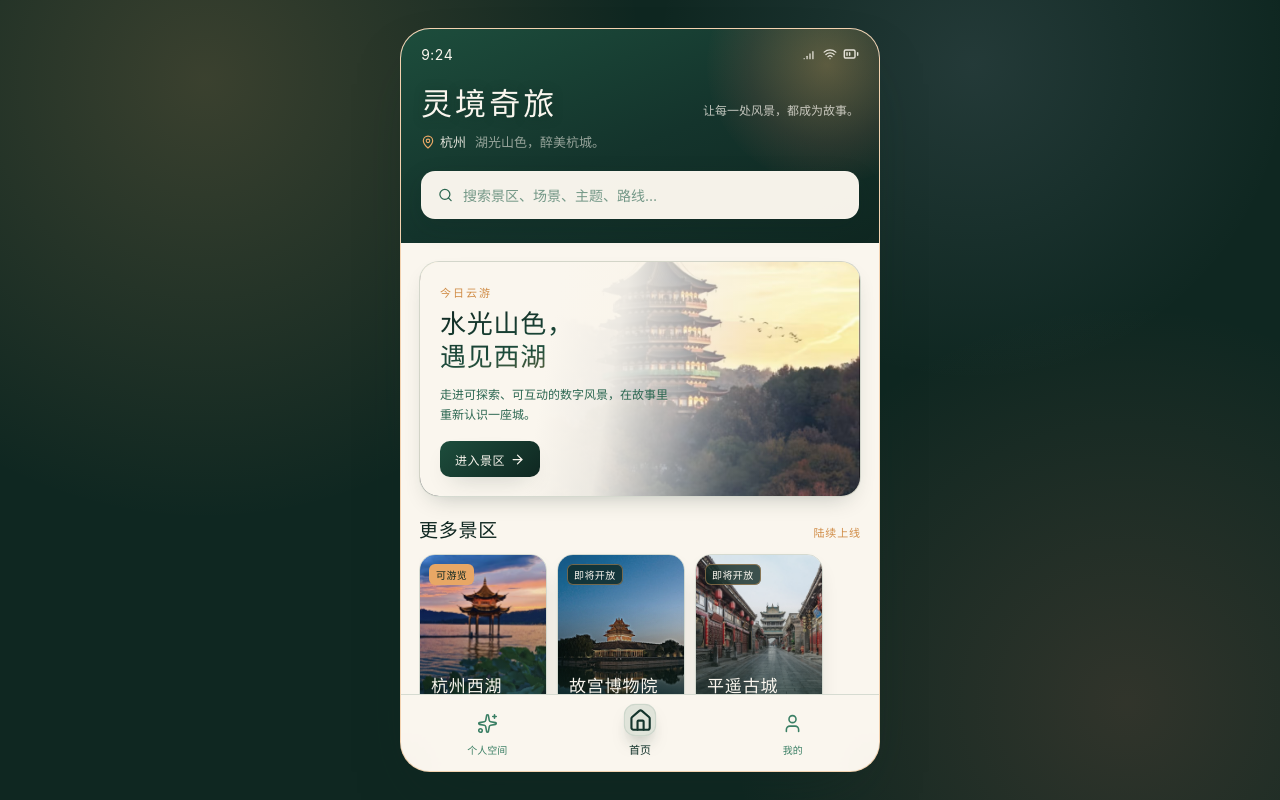
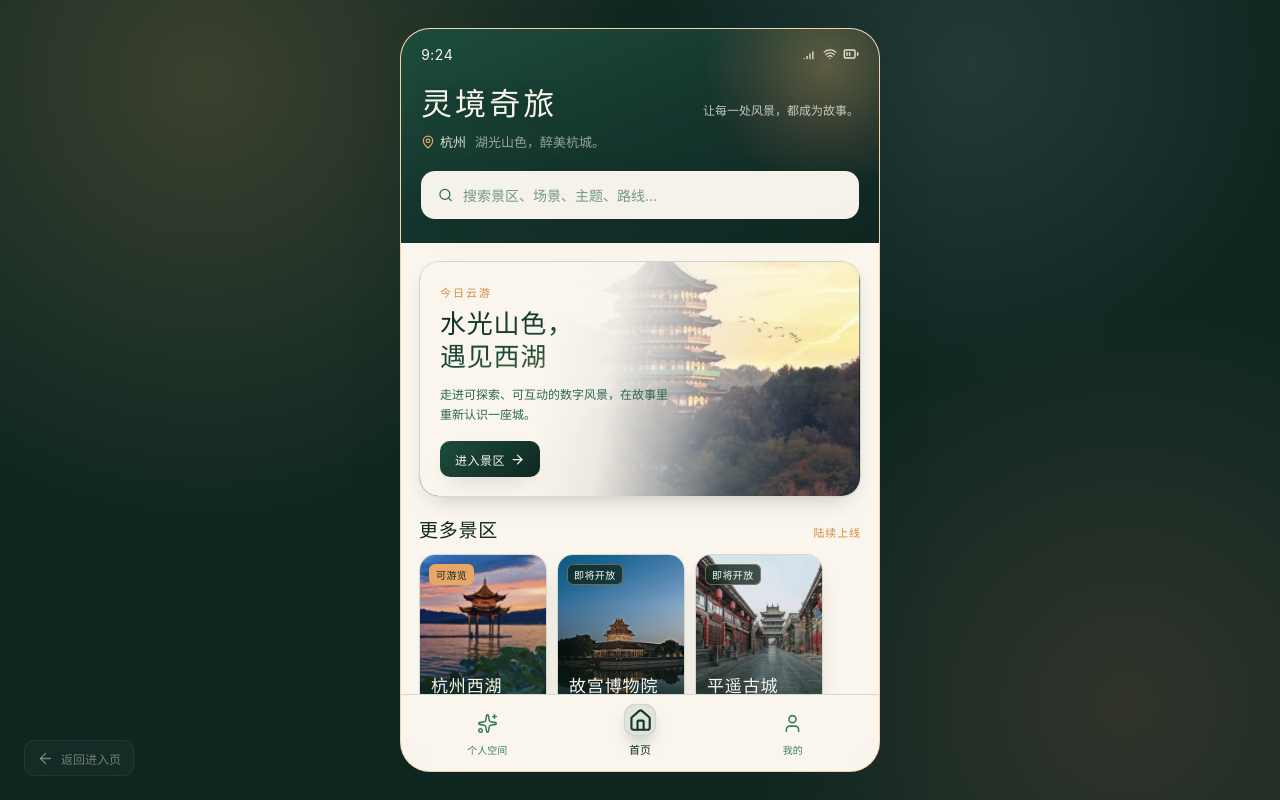
Before and after one commit to JavierVII/hackday--omg, a React (Vite) app in the folder client/: page /home in a window 1280 px wide. Built offline with nearby package versions, Linux system fonts and the light colour scheme.

Commit message:
feat：新增返回按钮

```diff
--- a/client/src/pages/HomePage/index.tsx
+++ b/client/src/pages/HomePage/index.tsx
@@ -1,4 +1,5 @@
 import {
+  ArrowLeft,
   ArrowRight,
   ChevronRight,
   Compass,
@@ -91,6 +92,11 @@ const bottomNavigation = [
 export function HomePage() {
   return (
     <main className="app-home-stage">
+      <Link className="app-home-demo-back" to="/" aria-label="返回进入页">
+        <ArrowLeft size={17} strokeWidth={1.9} aria-hidden="true" />
+        返回进入页
+      </Link>
+
       <section className="app-home" aria-label="灵境奇旅游客端首页">
         <header className="app-home__header">
           <div className="app-home__glow" aria-hidden="true" />
--- a/client/src/pages/HomePage/styles.css
+++ b/client/src/pages/HomePage/styles.css
@@ -11,6 +11,35 @@
     radial-gradient(circle at 88% 88%, rgb(226 121 95 / 16%), transparent 30%),
     radial-gradient(circle at 76% 8%, rgb(185 194 222 / 12%), transparent 26%),
     var(--ink-green-950);
+}
+
+.app-home-demo-back {
+  position: fixed;
+  bottom: 24px;
+  left: 24px;
+  z-index: 4;
+  display: inline-flex;
+  min-height: 36px;
+  gap: 7px;
+  align-items: center;
+  padding: 0 12px;
+  color: rgb(250 246 238 / 68%);
+  font-size: 12px;
+  text-decoration: none;
+  background: rgb(250 246 238 / 4%);
+  border: 1px solid rgb(250 246 238 / 11%);
+  border-radius: 10px;
+  opacity: 0.62;
+  backdrop-filter: blur(12px);
+  transition: color 180ms ease, background-color 180ms ease, border-color 180ms ease, opacity 180ms ease, transform 180ms ease;
+}
+
+.app-home-demo-back:hover {
+  color: var(--paper-white);
+  background: rgb(250 246 238 / 10%);
+  border-color: rgb(250 246 238 / 22%);
+  opacity: 1;
+  transform: translateY(-2px);
 }
 
 .app-home {
@@ -639,6 +668,12 @@
   }
 }
 
+@media (max-width: 760px) {
+  .app-home-demo-back {
+    display: none;
+  }
+}
+
 @media (max-width: 390px) {
   .app-brand-row {
     display: block;
@@ -685,7 +720,8 @@
   }
 
   .app-bottom-nav__item,
-  .app-bottom-nav__icon {
+  .app-bottom-nav__icon,
+  .app-home-demo-back {
     transition: none;
   }
 
```
Also changed, not shown: client/public/assets/background.png (added).
